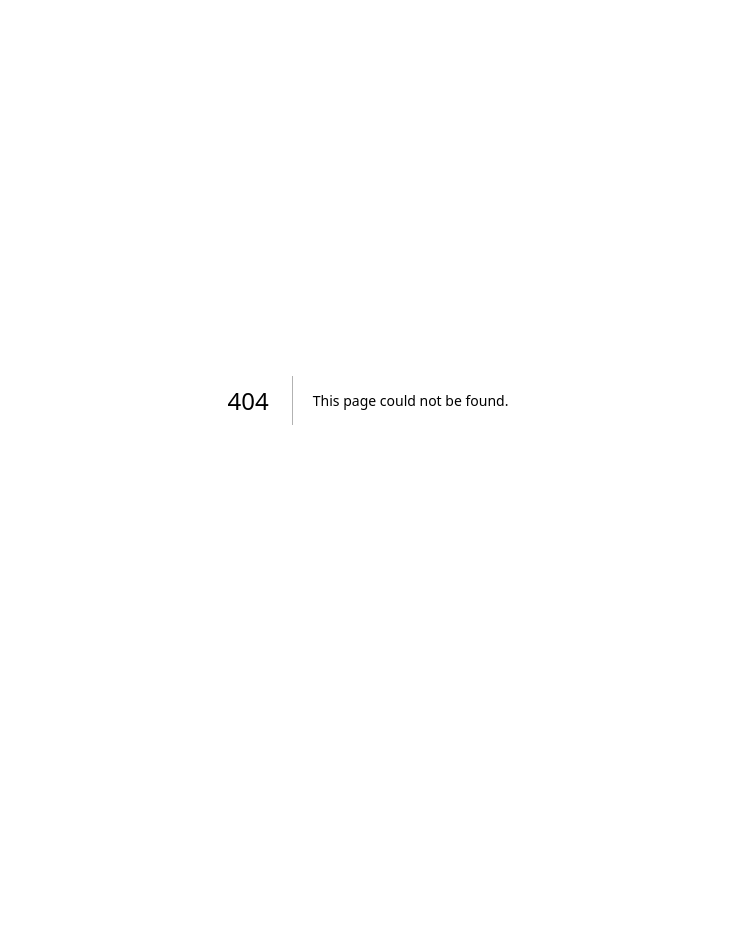
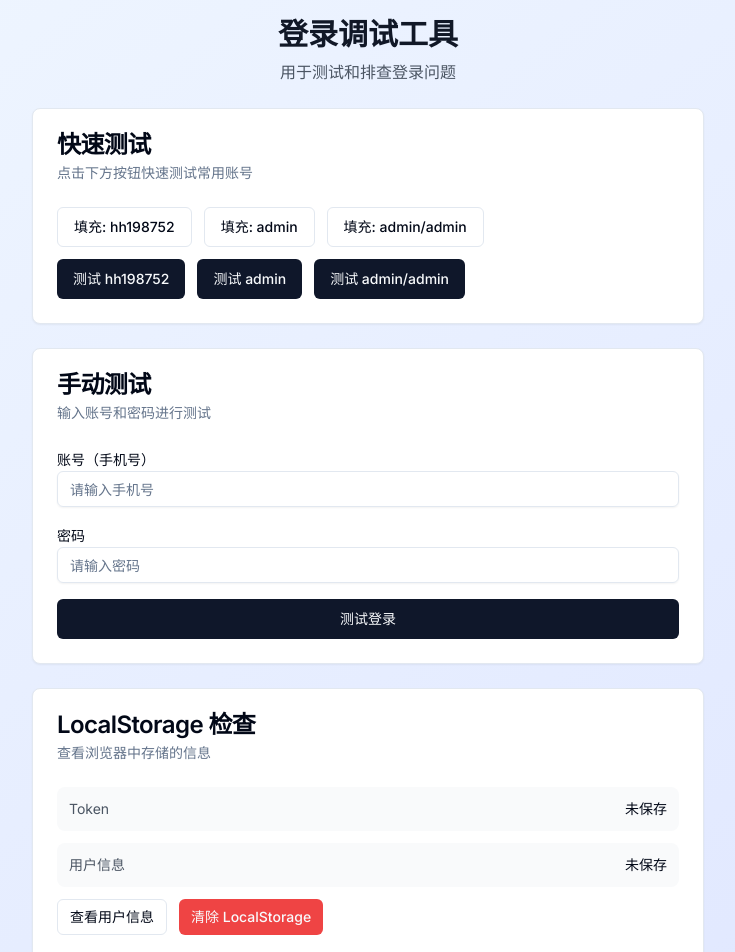
Before and after one commit to huanghua98558/work-ai, a Next.js app: page /debug/login in a window 1280 px wide. Before the commit this address had no page. Shown: the top 952 px of the page, without its empty margins (272-1007 px from the left). Before the commit the page ends 800 px from the top, so only its background shows below. Built offline with nearby package versions, Linux system fonts and the light colour scheme.

Commit message:
feat: 创建登录调试工具，帮助排查登录问题

```diff
--- /dev/null
+++ b/src/app/debug/login/page.tsx
@@ -0,0 +1,270 @@
+'use client';
+
+import { useState } from 'react';
+import { Button } from '@/components/ui/button';
+import { Input } from '@/components/ui/input';
+import { Label } from '@/components/ui/label';
+import { Card, CardContent, CardHeader, CardTitle, CardDescription } from '@/components/ui/card';
+import { useToast } from '@/hooks/use-toast';
+import { CheckCircle, XCircle, Loader2 } from 'lucide-react';
+
+export default function LoginDebugPage() {
+  const { toast } = useToast();
+  const [phone, setPhone] = useState('');
+  const [password, setPassword] = useState('');
+  const [loading, setLoading] = useState(false);
+  const [result, setResult] = useState<any>(null);
+
+  const testLogin = async () => {
+    setLoading(true);
+    setResult(null);
+
+    try {
+      console.log('测试登录:', { phone, password });
+
+      const response = await fetch('/api/user/login-by-password', {
+        method: 'POST',
+        headers: {
+          'Content-Type': 'application/json',
+        },
+        body: JSON.stringify({ phone, password }),
+      });
+
+      const data = await response.json();
+
+      console.log('登录响应:', data);
+
+      setResult(data);
+
+      if (data.success) {
+        toast({
+          title: '登录成功',
+          description: '账号密码正确',
+          variant: 'success',
+        });
+
+        // 自动保存 token
+        localStorage.setItem('token', data.data.token);
+        localStorage.setItem('user', JSON.stringify(data.data.user));
+      } else {
+        toast({
+          title: '登录失败',
+          description: data.error || '账号或密码错误',
+          variant: 'destructive',
+        });
+      }
+    } catch (error) {
+      console.error('登录错误:', error);
+      setResult({ success: false, error: '网络错误' });
+      toast({
+        title: '网络错误',
+        description: '请检查网络连接',
+        variant: 'destructive',
+      });
+    } finally {
+      setLoading(false);
+    }
+  };
+
+  const quickFill = (phone: string, password: string) => {
+    setPhone(phone);
+    setPassword(password);
+  };
+
+  const quickTest = async (phone: string, password: string) => {
+    setPhone(phone);
+    setPassword(password);
+    await testLogin();
+  };
+
+  return (
+    <div className="min-h-screen bg-gradient-to-br from-blue-50 to-indigo-100 dark:from-gray-900 dark:to-gray-800 flex items-center justify-center p-4">
+      <div className="w-full max-w-2xl space-y-6">
+        <div className="text-center">
+          <h1 className="text-3xl font-bold text-gray-900 dark:text-white mb-2">
+            登录调试工具
+          </h1>
+          <p className="text-gray-600 dark:text-gray-300">
+            用于测试和排查登录问题
+          </p>
+        </div>
+
+        {/* 快速测试卡片 */}
+        <Card>
+          <CardHeader>
+            <CardTitle>快速测试</CardTitle>
+            <CardDescription>
+              点击下方按钮快速测试常用账号
+            </CardDescription>
+          </CardHeader>
+          <CardContent className="space-y-3">
+            <div className="flex flex-wrap gap-3">
+              <Button
+                onClick={() => quickFill('hh198752', 'hh198752')}
+                variant="outline"
+              >
+                填充: hh198752
+              </Button>
+              <Button
+                onClick={() => quickFill('admin', 'admin123')}
+                variant="outline"
+              >
+                填充: admin
+              </Button>
+              <Button
+                onClick={() => quickFill('admin', 'admin')}
+                variant="outline"
+              >
+                填充: admin/admin
+              </Button>
+            </div>
+            <div className="flex flex-wrap gap-3">
+              <Button
+                onClick={() => quickTest('hh198752', 'hh198752')}
+                disabled={loading}
+              >
+                {loading && <Loader2 className="mr-2 h-4 w-4 animate-spin" />}
+                测试 hh198752
+              </Button>
+              <Button
+                onClick={() => quickTest('admin', 'admin123')}
+                disabled={loading}
+              >
+                {loading && <Loader2 className="mr-2 h-4 w-4 animate-spin" />}
+                测试 admin
+              </Button>
+              <Button
+                onClick={() => quickTest('admin', 'admin')}
+                disabled={loading}
+              >
+                {loading && <Loader2 className="mr-2 h-4 w-4 animate-spin" />}
+                测试 admin/admin
+              </Button>
+            </div>
+          </CardContent>
+        </Card>
+
+        {/* 手动测试卡片 */}
+        <Card>
+          <CardHeader>
+            <CardTitle>手动测试</CardTitle>
+            <CardDescription>
+              输入账号和密码进行测试
+            </CardDescription>
+          </CardHeader>
+          <CardContent className="space-y-4">
+            <div>
+              <Label htmlFor="phone">账号（手机号）</Label>
+              <Input
+                id="phone"
+                type="text"
+                value={phone}
+                onChange={(e) => setPhone(e.target.value)}
+                placeholder="请输入手机号"
+              />
+            </div>
+
+            <div>
+              <Label htmlFor="password">密码</Label>
+              <Input
+                id="password"
+                type="password"
+                value={password}
+                onChange={(e) => setPassword(e.target.value)}
+                placeholder="请输入密码"
+              />
+            </div>
+
+            <Button
+              onClick={testLogin}
+              disabled={loading}
+              className="w-full"
+            >
+              {loading && <Loader2 className="mr-2 h-4 w-4 animate-spin" />}
+              测试登录
+            </Button>
+          </CardContent>
+        </Card>
+
+        {/* 结果显示卡片 */}
+        {result && (
+          <Card>
+            <CardHeader>
+              <CardTitle className="flex items-center gap-2">
+                {result.success ? (
+                  <CheckCircle className="h-5 w-5 text-green-600" />
+                ) : (
+                  <XCircle className="h-5 w-5 text-red-600" />
+                )}
+                测试结果
+              </CardTitle>
+              <CardDescription>
+                {result.success ? '登录成功' : '登录失败'}
+              </CardDescription>
+            </CardHeader>
+            <CardContent>
+              <pre className="p-4 bg-gray-50 dark:bg-gray-800 rounded-lg text-xs overflow-x-auto">
+                {JSON.stringify(result, null, 2)}
+              </pre>
+            </CardContent>
+          </Card>
+        )}
+
+        {/* LocalStorage 检查 */}
+        <Card>
+          <CardHeader>
+            <CardTitle>LocalStorage 检查</CardTitle>
+            <CardDescription>
+              查看浏览器中存储的信息
+            </CardDescription>
+          </CardHeader>
+          <CardContent className="space-y-3">
+            <div className="flex justify-between items-center p-3 bg-gray-50 dark:bg-gray-800 rounded-lg">
+              <span className="text-sm text-gray-600 dark:text-gray-400">Token</span>
+              <span className="text-sm font-medium">
+                {localStorage.getItem('token') ? '已保存' : '未保存'}
+              </span>
+            </div>
+            <div className="flex justify-between items-center p-3 bg-gray-50 dark:bg-gray-800 rounded-lg">
+              <span className="text-sm text-gray-600 dark:text-gray-400">用户信息</span>
+              <span className="text-sm font-medium">
+                {localStorage.getItem('user') ? '已保存' : '未保存'}
+              </span>
+            </div>
+            <div className="flex gap-3">
+              <Button
+                onClick={() => {
+                  const user = localStorage.getItem('user');
+                  if (user) {
+                    alert(JSON.stringify(JSON.parse(user), null, 2));
+                  } else {
+                    alert('没有用户信息');
+                  }
+                }}
+                variant="outline"
+                size="sm"
+              >
+                查看用户信息
+              </Button>
+              <Button
+                onClick={() => {
+                  localStorage.removeItem('token');
+                  localStorage.removeItem('user');
+                  setResult(null);
+                  toast({
+                    title: '已清除',
+                    description: 'LocalStorage 已清空',
+                  });
+                }}
+                variant="destructive"
+                size="sm"
+              >
+                清除 LocalStorage
+              </Button>
+            </div>
+          </CardContent>
+        </Card>
+      </div>
+    </div>
+  );
+}
```
